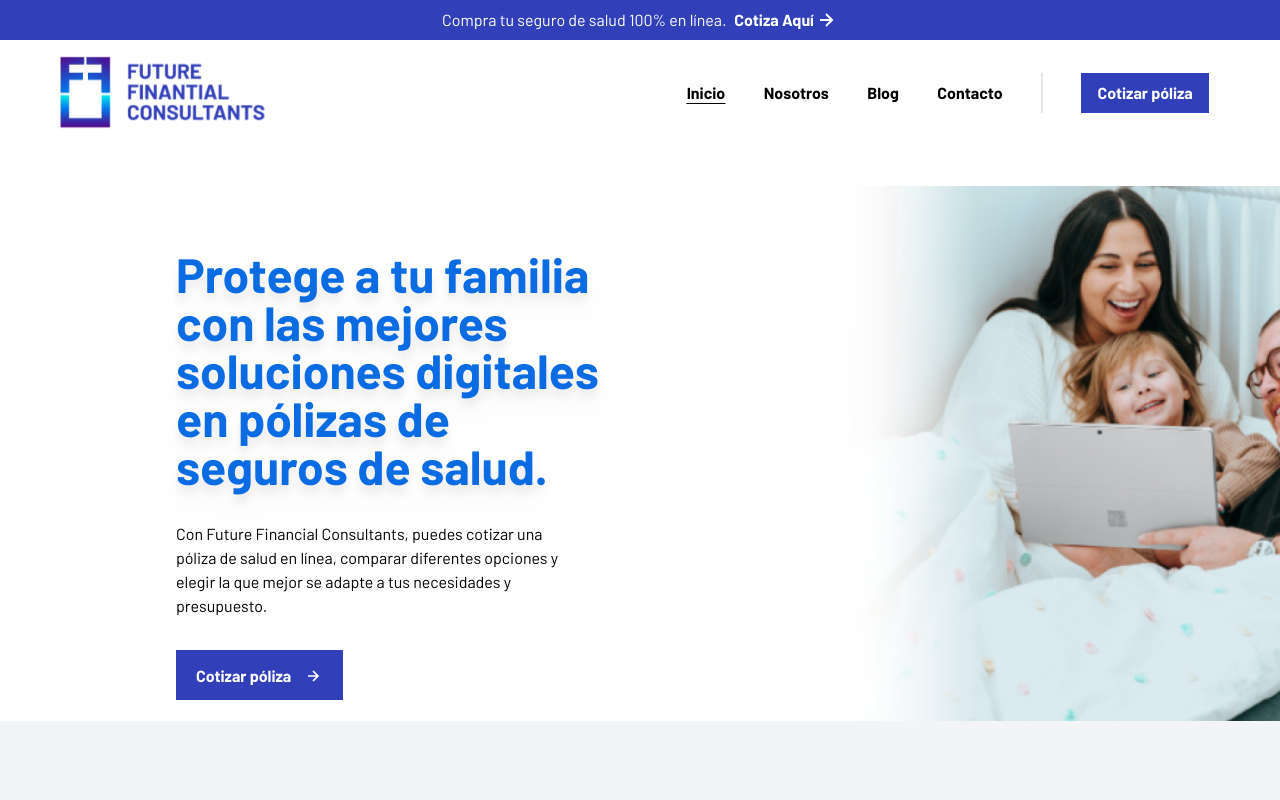
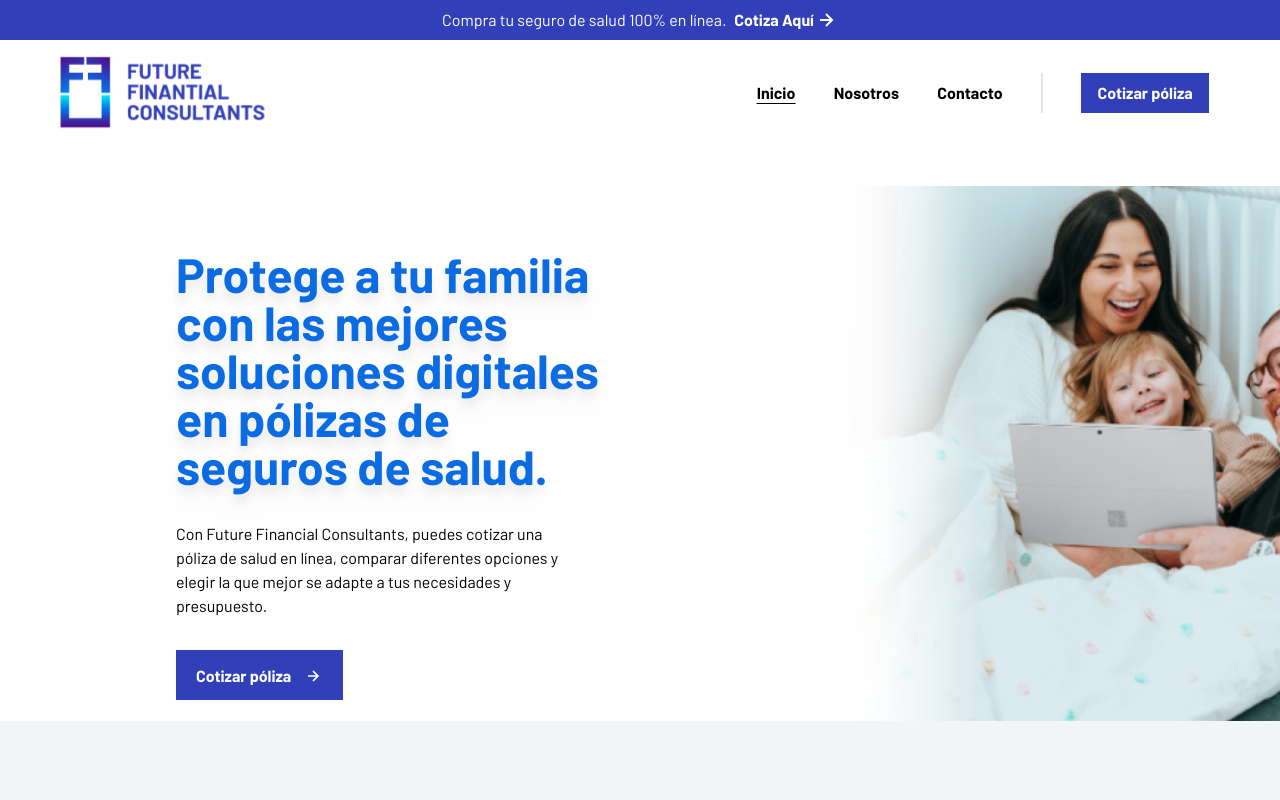
Before and after one commit to marco0490/ffconsultantsve, a React (Vite) app: page / in a window 1280 px wide. Shown: the top 800 px of the page. Built offline with nearby package versions, Linux system fonts and the light colour scheme.

Commit message:
Removing services and blog on header

```diff
--- a/src/App.jsx
+++ b/src/App.jsx
@@ -12,7 +12,7 @@ import Contact from './pages/Contact/Contact'
 import We from './pages/We/We'
 // import Blog from './pages/Blog/Blog'
 import Cotizador from './pages/Cotizador/Cotizador'
-import Services from './pages/Services/Services'
+// import Services from './pages/Services/Services'
 import PlansMercantil from './pages/PlansMercantil/PlansMercantil'
 import Agent from './pages/Agent/Agent'
 import Legal from './pages/Legal/Legal'
@@ -36,7 +36,7 @@ function App() {
         <Route path="/legal" element={<Legal />} />
         <Route path="/terminos" element={<Conditions />} />
         <Route path="/cookies" element={<Cookies />} />
-        <Route path="/servicios" element={<Services />} />
+        {/* <Route path="/servicios" element={<Services />} /> */}
         <Route path="/nosotros" element={<We />} />
       </Route>,
     ),
--- a/src/components/Header/Header.jsx
+++ b/src/components/Header/Header.jsx
@@ -35,9 +35,6 @@ function Header() {
                 <Link to="/nosotros">Nosotros</Link>
               </li>
               <li className="hover:text-primary font-bold">
-                <Link to="/blog">Blog</Link>
-              </li>
-              <li className="hover:text-primary font-bold">
                 <Link to="/contacto">Contacto</Link>
               </li>
               <div className="h-[40px] min-h-[1em] w-0.5 self-stretch bg-neutral-200 opacity-100 dark:opacity-50 hidden md:inline-block"></div>
```
